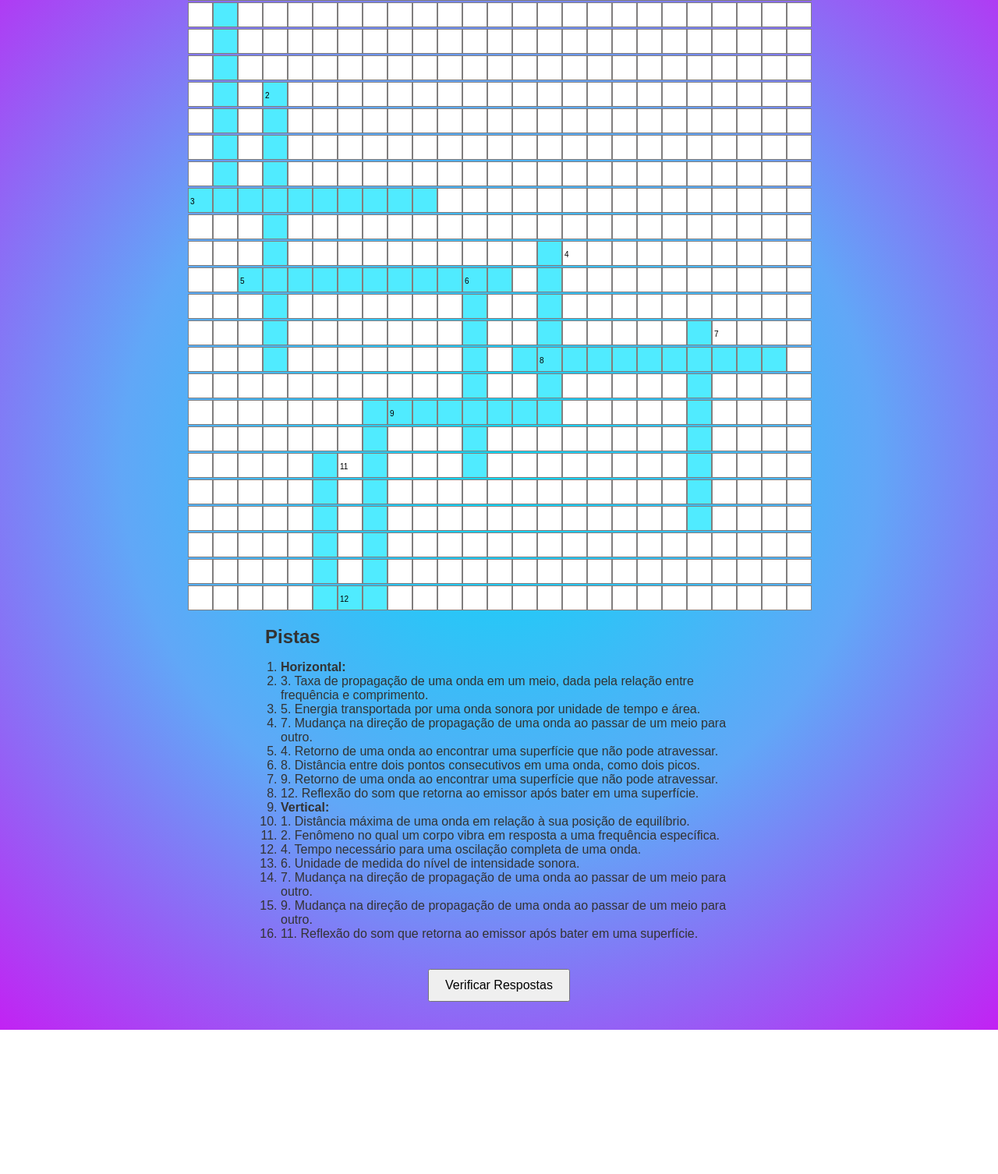
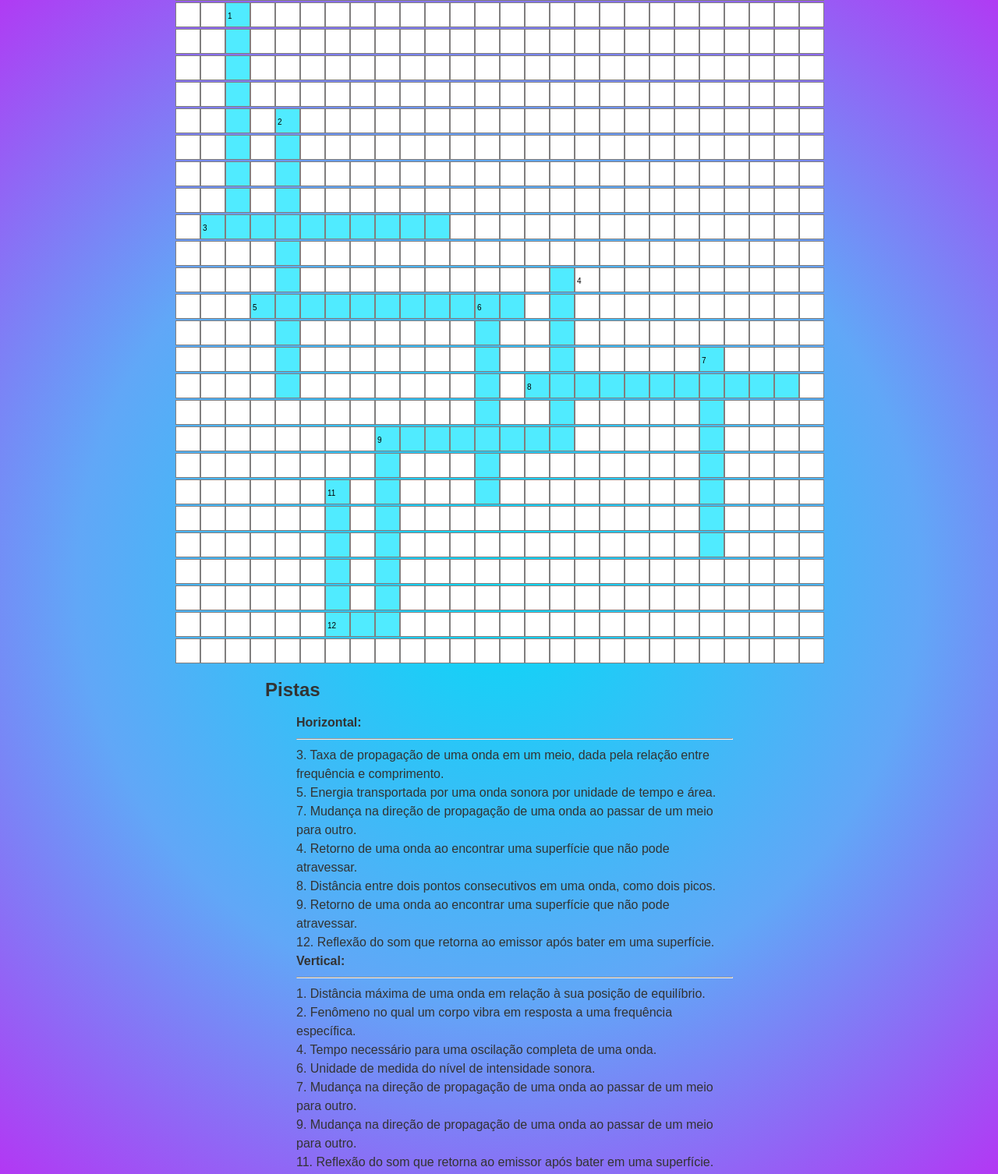
Before and after one commit to samuel-Peres/palavras_cruzadas, a plain HTML site: page index.html in a window 1280 px wide. Shown: the part 129-1635 px from the top of the page at 78% size. Before the commit the page ends 1450 px from the top, so only its background shows below. Drawn offline with Linux system fonts and the light colour scheme.

Commit message:
Add files via upload

```diff
--- a/index.html
+++ b/index.html
@@ -12,9 +12,9 @@
 
     <div class="clues">
         <h2>Pistas</h2>
-        <ol>
+        <ul>
             <li><strong>Horizontal:</strong></li>
-
+            <hr>
             <li>3.  Taxa de propagação de uma onda em um meio, dada pela relação entre frequência e comprimento.</li>
             <li>5.  Energia transportada por uma onda sonora por unidade de tempo e área.</li>
             <li>7.  Mudança na direção de propagação de uma onda ao passar de um meio para outro.</li>
@@ -24,6 +24,7 @@
             <li>12.  Reflexão do som que retorna ao emissor após bater em uma superfície.</li>
 
             <li><strong>Vertical:</strong></li>
+            <hr>
             <li>1.  Distância máxima de uma onda em relação à sua posição de equilíbrio.</li>
             <li>2.  Fenômeno no qual um corpo vibra em resposta a uma frequência específica.</li>
             <li>4.  Tempo necessário para uma oscilação completa de uma onda.</li>
@@ -31,7 +32,7 @@
             <li>7.  Mudança na direção de propagação de uma onda ao passar de um meio para outro.</li>
             <li>9. Mudança na direção de propagação de uma onda ao passar de um meio para outro.</li>
             <li>11. Reflexão do som que retorna ao emissor após bater em uma superfície.</li>
-        </ol>
+        </ul>
     </div>
 
     <button id="checkAnswers">Verificar Respostas</button>
--- a/src/css/style.css
+++ b/src/css/style.css
@@ -13,7 +13,7 @@ h1 {
 
 .crossword {
     display: grid;
-    grid-template-columns: repeat(25, 30px);
+    grid-template-columns: repeat(26, 30px);
     gap: 2px;
     justify-content: center;
     margin: 20px auto;
@@ -64,8 +64,12 @@ h1 {
     margin-bottom: 10px;
 }
 
-.clues ol {
-    padding-left: 20px;
+.clues ul{
+     list-style-type: none;
+}
+
+.clues li {
+    line-height: 1.5;
 }
 
 button {
--- a/src/js/script.js
+++ b/src/js/script.js
@@ -1,41 +1,43 @@
 const crosswordData = [
-    " a                       ",
-    " m                       ",
-    " p                       ",
-    " l                       ",
-    " i r                     ",
-    " t e                     ",
-    " u s                     ",
-    " d s                     ",
-    "velocidade               ",
-    "   n                     ",
-    "   a          p          ",
-    "  intensidade e          ",
-    "   c       e  r          ",
-    "   i       c  i     r    ",
-    "   a       i comprimento ",
-    "           b  d     f    ",
-    "       reflexao     r    ",
-    "       e   i        a    ",
-    "     t f   s        c    ",
-    "     i r            a    ",
-    "     m a            o    ",
-    "     b c                 ",
-    "     r a                 ",
-    "     eco                 ",
+    "                          ",
+    "  a                       ",
+    "  m                       ",
+    "  p                       ",
+    "  l                       ",
+    "  i r                     ",
+    "  t e                     ",
+    "  u s                     ",
+    "  d s                     ",
+    " velocidade               ",
+    "    n                     ",
+    "    a          p          ",
+    "   intensidade e          ",
+    "    c       e  r          ",
+    "    i       c  i     r    ",
+    "    a       i comprimento ",
+    "            b  d     f    ",
+    "        reflexao     r    ",
+    "        e   i        a    ",
+    "      t f   s        c    ",
+    "      i r            a    ",
+    "      m a            o    ",
+    "      b c                 ",
+    "      r a                 ",
+    "      eco                 ",
+    "                          ",
 ];
 const answers = [
-    { word: "amplitude", direction: "vertical", row: 0, col: 1, number: 1 },
-    { word: "ressonancia", direction: "vertical", row: 4, col: 3, number: 2 },
-    { word: "velocidade", direction: "horizontal", row: 8, col: 0, number: 3 },
-    { word: "periodo", direction: "vertical", row: 10, col: 15, number: 4 },
-    { word: "intensidade", direction: "horizontal", row: 11, col: 2, number: 5 },
-    { word: "decibeis", direction: "vertical", row: 11, col: 11, number: 6 },
-    { word: "reflexao", direction: "vertical", row: 13, col: 21, number: 7 },
-    { word: "comprimento", direction: "horizontal", row: 14, col: 14, number: 8 },
-    { word: "reflexao", direction: "horizontal", row: 16, col: 8, number: 9 },
-    { word: "timbre", direction: "vertical", row: 18, col: 6, number: 11 },
-    { word: "eco", direction: "horizontal", row: 23, col: 6, number: 12 },
+    { word: "amplitude", direction: "vertical", row: 1, col: 2, number: 1 },
+    { word: "ressonancia", direction: "vertical", row: 5, col: 4, number: 2 },
+    { word: "velocidade", direction: "horizontal", row: 9, col: 1, number: 3 },
+    { word: "periodo", direction: "vertical", row: 11, col: 16, number: 4 },
+    { word: "intensidade", direction: "horizontal", row: 12, col: 3, number: 5 },
+    { word: "decibeis", direction: "vertical", row: 12, col: 12, number: 6 },
+    { word: "reflexao", direction: "vertical", row: 14, col: 21, number: 7 },
+    { word: "comprimento", direction: "horizontal", row: 15, col: 14, number: 8 },
+    { word: "reflexao", direction: "horizontal", row: 17, col: 8, number: 9 },
+    { word: "timbre", direction: "vertical", row: 19, col: 6, number: 11 },
+    { word: "eco", direction: "horizontal", row: 24, col: 6, number: 12 },
 ];
 
 const crosswordContainer = document.getElementById("crossword");
```
